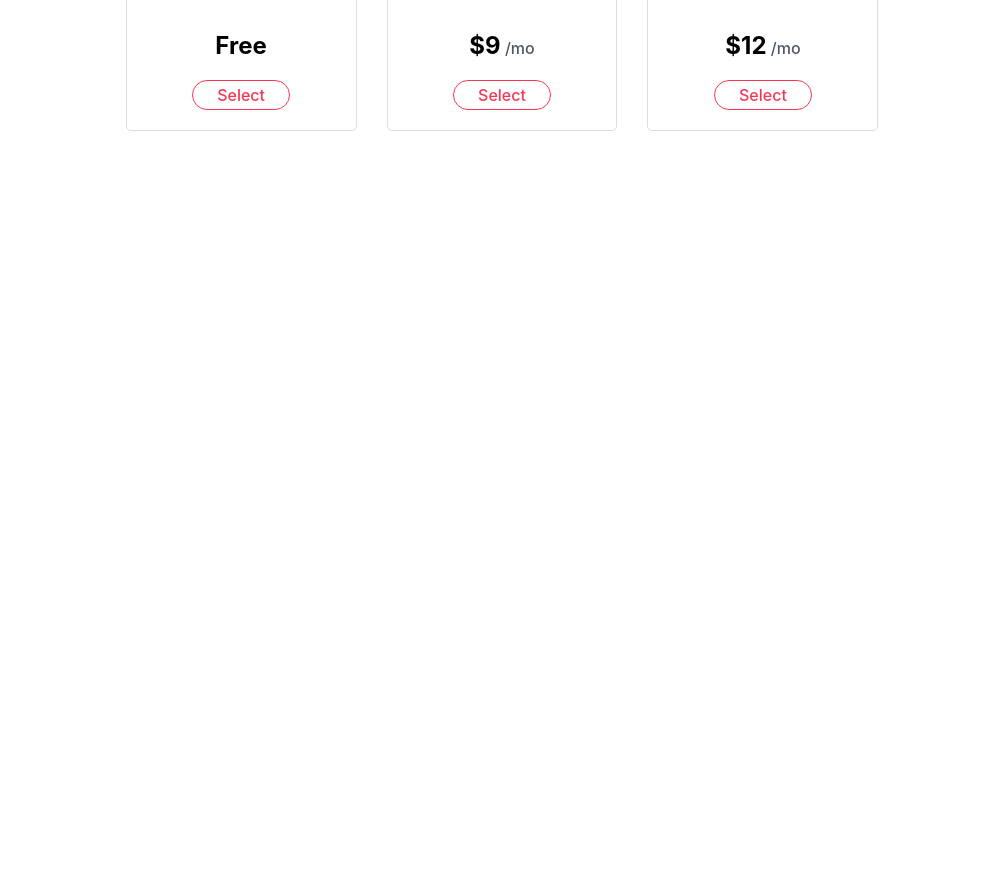
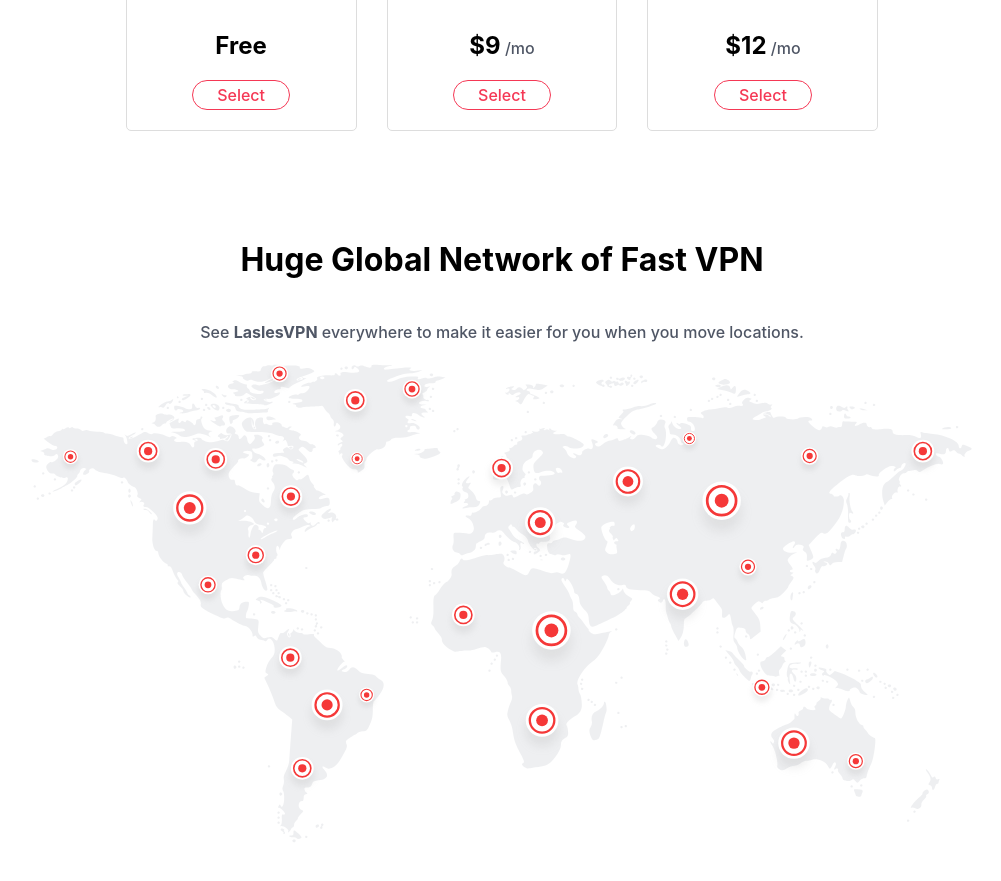
Before and after one commit to AhmedKhatri510/VPN-landing-page-react, a React (Create React App) app: page / in a window 1280 px wide. Shown: the part 2000-2881 px from the top of the page, without its empty margins (138-1139 px from the left). Before the commit the page ends 2151 px from the top, so only its background shows below. Built offline with nearby package versions, Linux system fonts and the light colour scheme.

Commit message:
vpn-network page added

```diff
--- a/src/App.js
+++ b/src/App.js
@@ -3,6 +3,7 @@
 import Navbar from "./components/Navbar";
 import Plan from "./components/Plan";
 import VpnDetail from "./components/VpnDetail";
+import VpnNetwork from "./components/VpnNetwork";
 
 function App() {
   return (
@@ -12,6 +13,7 @@
       <VpnDetail />
       <Features />
       <Plan />
+      <VpnNetwork />
     </div>
   );
 }
--- /dev/null
+++ b/src/components/VpnNetwork.css
@@ -0,0 +1,16 @@
+.vpn-detail-container {
+  display: flex;
+  flex-direction: column;
+  align-items: center;
+  height: 100vh;
+  justify-content: center;
+  gap: 5px;
+}
+
+.vpn-detail-container p {
+  color: #4f5665;
+}
+
+.vpn-detail-container img {
+  height: 60vh;
+}
--- /dev/null
+++ b/src/components/VpnNetwork.js
@@ -0,0 +1,14 @@
+import "./VpnNetwork.css";
+
+export default function VpnNetwork() {
+  return (
+    <div className="vpn-detail-container">
+      <h1>Huge Global Network of Fast VPN</h1>
+      <p>
+        See <strong>LaslesVPN</strong> everywhere to make it easier for you when
+        you move locations.
+      </p>
+      <img src="/Assets/Huge Global.svg" alt="huge global" />
+    </div>
+  );
+}
```
